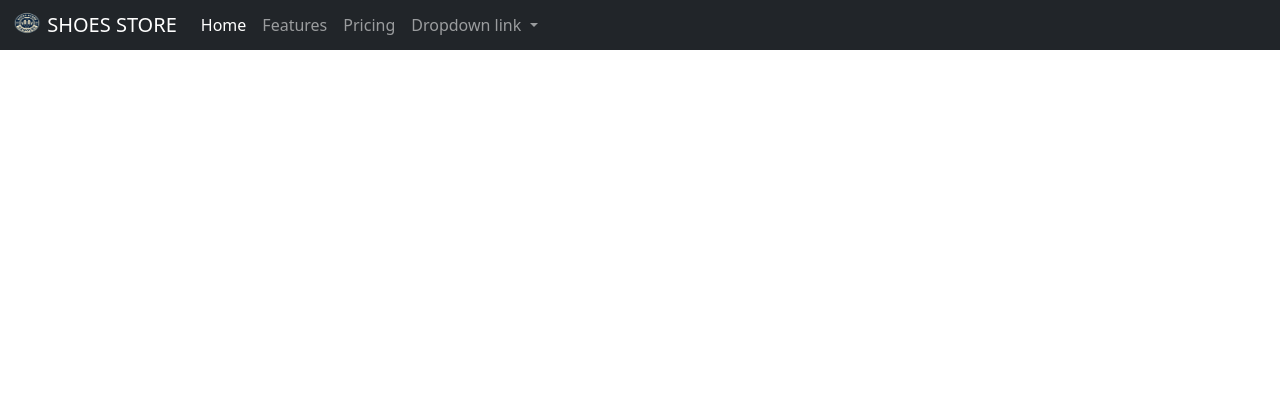
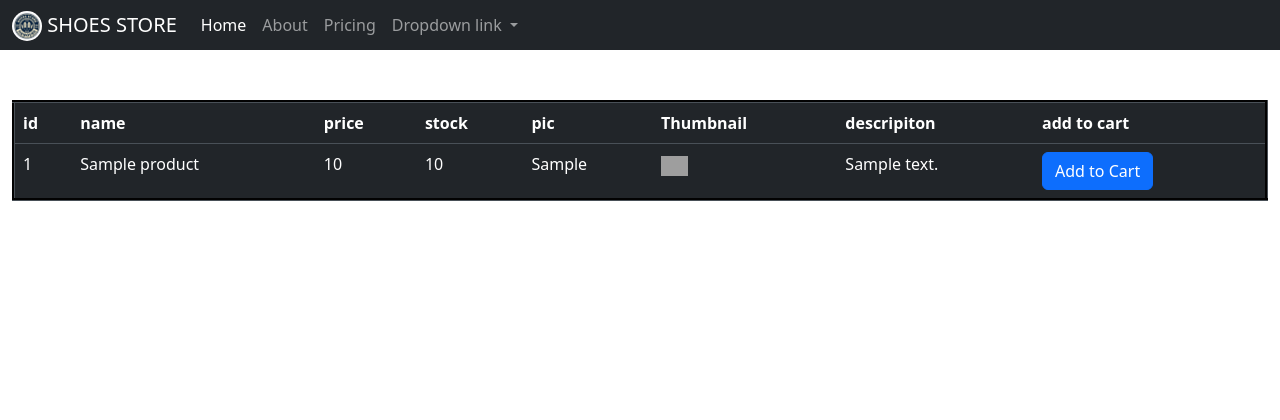
Before and after one commit to jenil2607/django, a Django app: page / in a window 1280 px wide. Shown: the top 420 px of the page. Run offline with Django 5.2, Linux system fonts and the light colour scheme; tables that the repository leaves empty hold one stand-in row (values such as "Sample post"); grey boxes are pictures that could not be loaded.

Commit message:
add picture

```diff
--- a/shop419/mainapp/templates/home.html
+++ b/shop419/mainapp/templates/home.html
@@ -9,7 +9,7 @@
     <script src="https://cdn.jsdelivr.net/npm/bootstrap@5.3.3/dist/js/bootstrap.bundle.min.js"
         integrity="sha384-YvpcrYf0tY3lHB60NNkmXc5s9fDVZLESaAA55NDzOxhy9GkcIdslK1eN7N6jIeHz"
         crossorigin="anonymous"></script>
-    <title>django</title>
+    <title>SHOPONG SIDE</title>
     <link rel="stylesheet" href="{% static 'css/style.css' %}">
     <link rel="shortcut icon" href="{% static 'image\icons\shoe icon.ico' %}" type="image/x-icon">
 </head>
@@ -34,7 +34,7 @@
                             <a class="nav-link active" aria-current="page" href="#">Home</a>
                         </li>
                         <li class="nav-item">
-                            <a class="nav-link" href="#">Features</a>
+                            <a class="nav-link" href="{% url 'aboutpage' %}">About</a>
                         </li>
                         <li class="nav-item">
                             <a class="nav-link" href="#">Pricing</a>
@@ -55,9 +55,35 @@
             </div>
         </nav>
     </header>
+
     <main>
         <div class="container-fluid">
-
+            <table class="table" border="3px solid" data-bs-theme="dark" bg-dark>
+                <thead>
+                    <th>id</th>
+                    <th>name</th>
+                    <th>price</th>
+                    <th>stock</th>
+                    <th>pic</th>
+                    <th>Thumbnail</th>
+                    <th>descripiton</th>
+                    <th>add to cart</th>
+                </thead>
+                <tbody>
+                {% for product in product_list %}
+                    <tr>
+                        <td>{{product.id}}</td>
+                        <td>{{product.name}}<d>
+                        <td>{{product.price}}</td>
+                        <td>{{product.stock}}</td>
+                        <td>{{product.pic}}</td>
+                        <td><img src="{{product.pic}}" height="20px" alt=""></td>
+                        <td>{{product.desc}}</td>
+                        <td><button class="btn btn-primary">Add to Cart</button></td>
+                    </tr>
+                {% endfor %}
+                </tbody>
+            </table>
         </div>
     </main>
 
--- a/shop419/mainapp/urls.py
+++ b/shop419/mainapp/urls.py
@@ -1,7 +1,9 @@
 from django.urls import path
 
-from . import views
+from .views import homeView, aboutView, contactsView
 
 urlpatterns = [
-    path("", views.homeView, name='home')
+    path("", homeView, name="homepage"),
+    path("about", aboutView, name="aboutpage"),
+    path("contacts", contactsView, name="contactspage")
 ]
--- a/shop419/mainapp/views.py
+++ b/shop419/mainapp/views.py
@@ -15,3 +15,23 @@ def homeView(request):
     }
     template = loader.get_template('home.html')
     return HttpResponse(template.render(context, request))
+
+def aboutView(request):
+    context = {
+        'name' : "Jenil",
+        'students' : [
+            "ayan",
+            "suraj",
+            "deepk"
+             ],
+        'slept' : True
+    }
+    template = loader.get_template('about.html')
+    return HttpResponse(template.render(context, request))
+
+def contactsView(request):
+    context = {
+
+    }
+    template = loader.get_template('contacts.html')
+    return HttpResponse(template.render(context, request))
--- a/shop419/static/css/style.css
+++ b/shop419/static/css/style.css
@@ -4,15 +4,26 @@
     box-sizing: border-box;
 
 }
-body{
+
+body {
   header {
       height: 50px;
       nav {
           height: 100%;
-        div,container-fluid {
+          div.container-fluid {
               height: 100%;
+              a.navbar-brand {
+                  img {
+                      height: 100%;
+                      background-color: white;
+                      border-radius: 50%;
 
                   }
                }
           }
       }
+  }
+  main {
+      margin-top: 100px;
+  }
+}
```
Also changed, not shown: shop419/mainapp/templates/about.html (added, +27 -0 lines), shop419/mainapp/templates/contacts.html (added, +14 -0 lines). Lines whose indentation alone changed are shown as unchanged.
